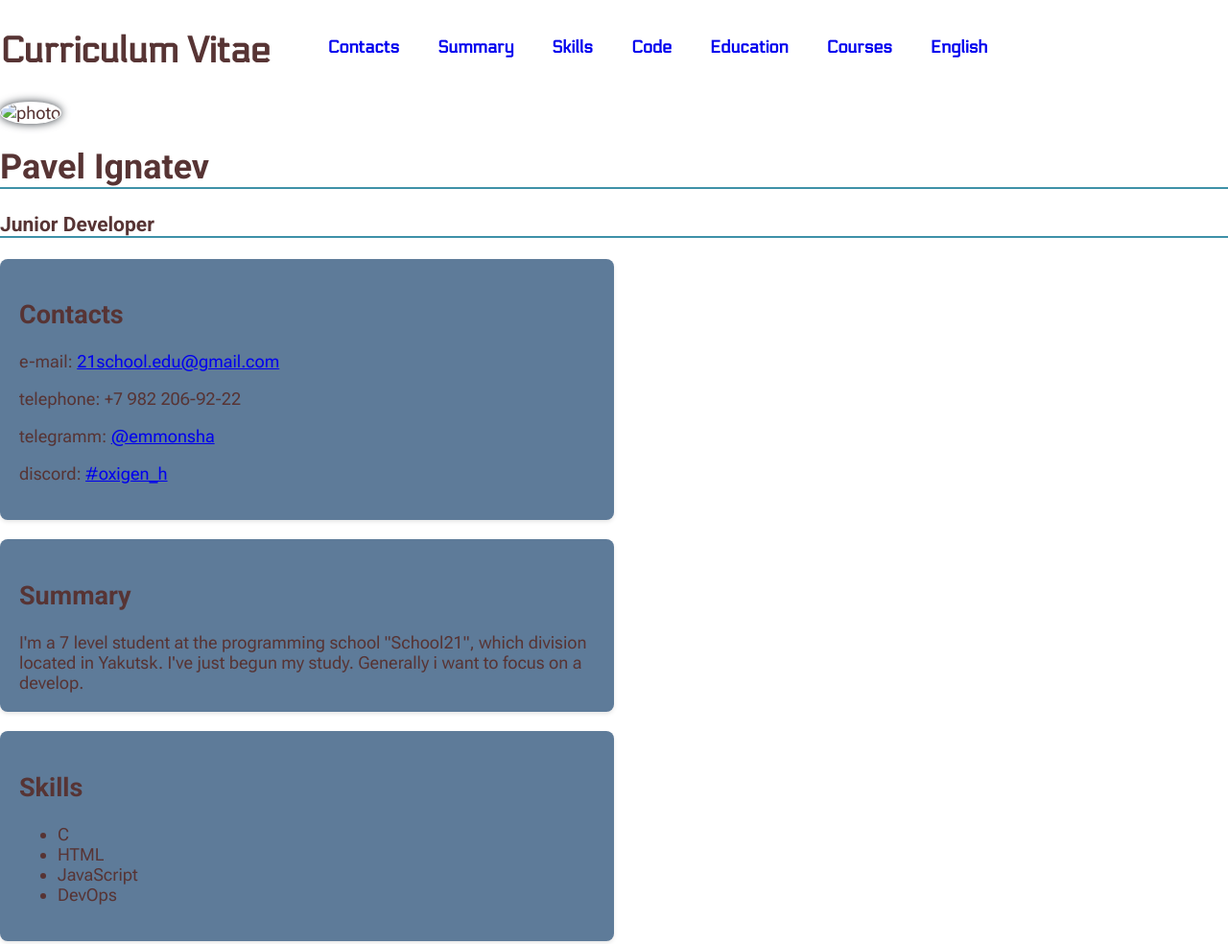
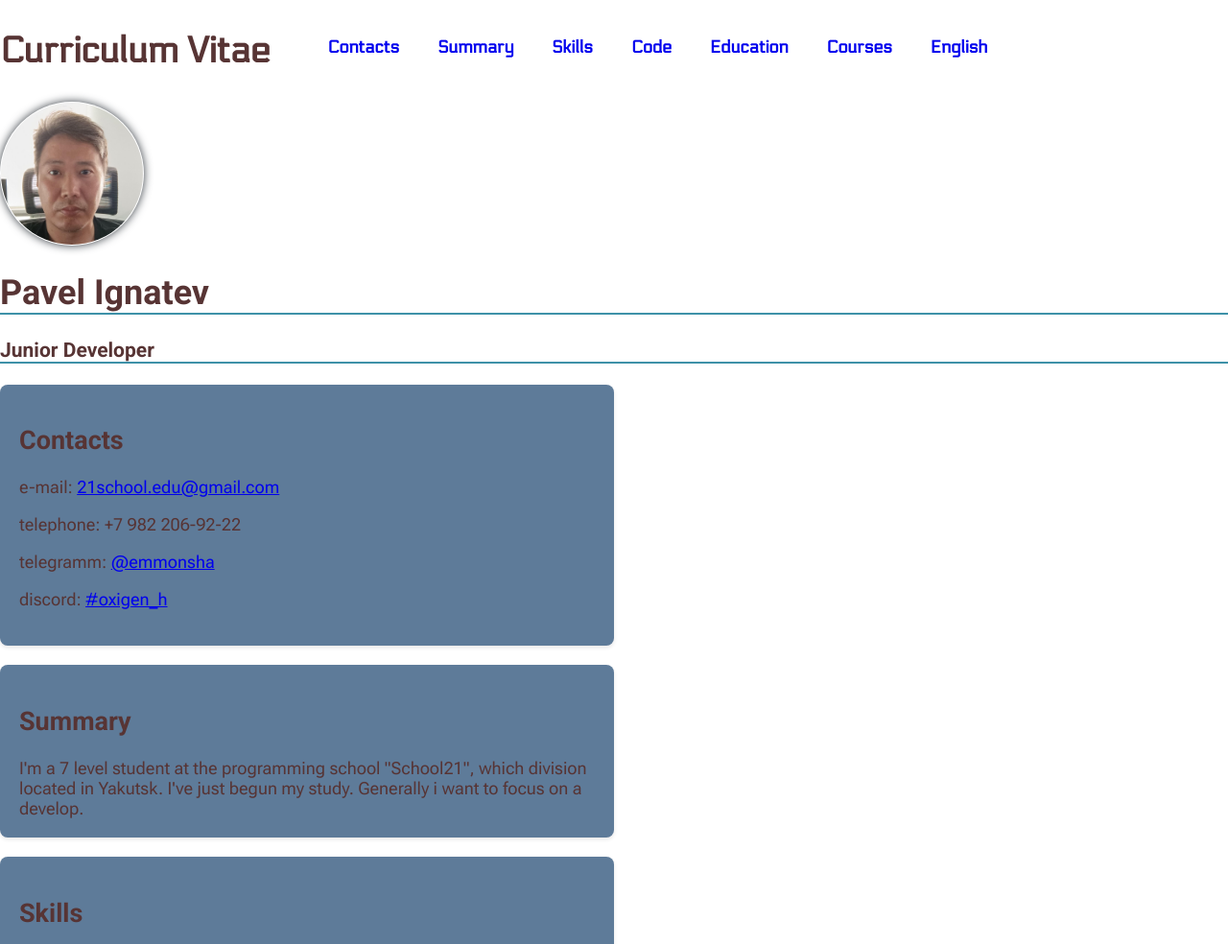
Before and after one commit to pavelignatiev/rsschool-cv, a plain HTML site: page index.html in a window 1280 px wide. Shown: the top 984 px of the page at 96% size. Drawn offline with Linux system fonts and the light colour scheme; the site is published under a folder, as on GitHub Pages, so addresses that start at the root find nothing; files whose address does not match are found by name.

Commit message:
fix: index.html

```diff
--- a/index.html
+++ b/index.html
@@ -25,7 +25,7 @@
     <main class="main">
         <div class="profile-info">
             <div class="avatar-container">
-                    <img src="/assets/img/profile.png" alt="photo" class="avatar">
+                    <img src="./assets/img/profile.png" alt="photo" class="avatar">
             </div>
             <div class="section-profile-title">
                 <h1 class="profile">Pavel Ignatev</h1>
@@ -77,8 +77,7 @@
             <h2 id="english">English</h2>
             B1 - Low Intermediate
         </section>
-            </div>
-        </div>
+
     </main>
 
     <footer>
```
Lines whose indentation alone changed are shown as unchanged.
